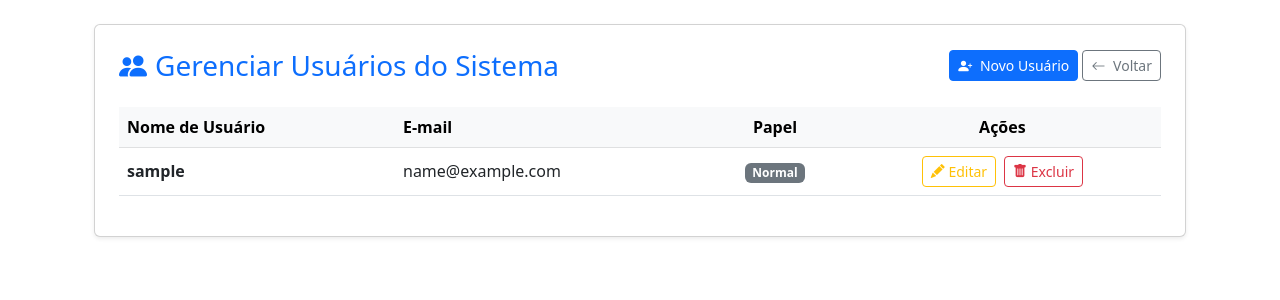
After one commit to agua-2025/sistema-agua, a Flask app: template templates/listar_usuarios.html in a window 1280 px wide. The commit adds this page. Shown: the top 300 px of the page. Run offline with Flask 3, Linux system fonts and the light colour scheme; the template is opened without the code that fills it: most values are stand-ins (such as "Sample title", 1, 10 or a date in 2020).

Commit message:
ajustes de usuáiro

```diff
--- a/app.py
+++ b/app.py
@@ -1497,7 +1497,7 @@ def detalhes_pagamento(leitura_id):
 
     return render_template('detalhes_pagamento.html', **contexto)
 
-# --- Recuperação de Senha ---
+# --- Recuperação de Senha--------------
 @app.route('/recuperar-senha', methods=['POST'])
 def recuperar_senha():
     email = request.form.get('email', '').strip().lower()
@@ -1505,51 +1505,48 @@ def recuperar_senha():
 
     db = get_db()
     try:
-        user = db.execute(text('SELECT id FROM usuarios_admin WHERE email = ?'), (email,)).fetchone()
-
-        if not user:
-            flash("E-mail não cadastrado.", "error")
-            return redirect(url_for('login'))
-
-        token = secrets.token_urlsafe(50)
-        expires_at = datetime.now() + timedelta(hours=1)
-        expires_at_str = expires_at.strftime('%Y-%m-%d %H:%M:%S')
-
-        db.execute(text("""
-            UPDATE usuarios_admin
-            SET reset_token = ?, reset_expira_em = ?
-            WHERE id = ?
-        """), (token, expires_at_str, user['id']))
-        db.commit()
-        app.logger.info(f"Token de reset gerado para user_id {user['id']}")
-
+        # A transação agora começa antes de qualquer operação no banco
+        with db.begin():
+            # A busca pelo usuário agora está DENTRO da transação
+            user_bruto = db.execute(text('SELECT * FROM usuarios_admin WHERE email = :email'), {'email': email}).fetchone()
+
+            # Se o usuário não for encontrado, a função termina aqui.
+            # A transação será revertida automaticamente ao sair do bloco 'with'.
+            if not user_bruto:
+                flash("O e-mail informado não foi encontrado em nosso sistema.", "warning")
+                return redirect(url_for('login'))
+
+            # Se o usuário foi encontrado, o resto do processo continua...
+            user = user_bruto._asdict()
+            token = secrets.token_urlsafe(50)
+            expires_at = datetime.now() + timedelta(hours=1)
+
+            # O UPDATE do token também está na mesma transação
+            db.execute(text("""
+                UPDATE usuarios_admin
+                SET reset_token = :token, reset_expira_em = :expira
+                WHERE id = :user_id
+            """), {'token': token, 'expira': expires_at, 'user_id': user['id']})
+
+        # O envio de e-mail acontece DEPOIS que a transação foi salva com sucesso
         reset_link = url_for('redefinir_senha_form', token=token, _external=True)
 
         assunto = "Recuperação de Senha - Águas de Santa Maria"
-        corpo = f"""
-        Olá! Você solicitou a redefinição da sua senha.
-
-        Clique no link abaixo para redefinir sua senha:
-        {reset_link}
-
-        O link será válido por 1 hora.
-
-        Se você não solicitou a alteração, ignore esta mensagem.
-        """
+        corpo = f"Olá, {user.get('username', 'Usuário')}! Para redefinir sua senha, clique no link a seguir: {reset_link}"
         sucesso = enviar_email(email, assunto, corpo)
 
         if sucesso:
-            flash("Um link foi enviado para o seu e-mail.", "info")
+            flash("Se o e-mail existir em nosso sistema, um link para redefinição de senha foi enviado.", "success")
         else:
-            flash("Erro ao enviar e-mail. Verifique suas configurações e tente novamente.", "error")
-
-        return redirect(url_for('login'))
+            flash("Erro ao enviar e-mail. Verifique as configurações do servidor.", "danger")
 
     except Exception as e:
         app.logger.error(f"Erro ao processar recuperação de senha: {str(e)}", exc_info=True)
-        flash("Ocorreu um erro ao processar sua solicitação.", "error")
-        return redirect(url_for('login'))
-
+        flash("Ocorreu um erro ao processar sua solicitação.", "danger")
+
+    return redirect(url_for('login'))
+
+#-----------------Redefinir Senha--------------
 @app.route('/redefinir-senha')
 def redefinir_senha_form():
     token = request.args.get('token')
@@ -1558,53 +1555,78 @@ def redefinir_senha_form():
         return redirect(url_for('login'))
 
     db = get_db()
+    # CORREÇÃO 3: Trocado '?' por parâmetros nomeados
     user = db.execute(text("""
-    SELECT id FROM usuarios_admin
-    WHERE reset_token = ? AND reset_expira_em > ?
-"""), (token, datetime.now().strftime('%Y-%m-%d %H:%M:%S'))).fetchone()
+        SELECT id FROM usuarios_admin
+        WHERE reset_token = :token AND reset_expira_em > :agora
+    """), {'token': token, 'agora': datetime.now().strftime('%Y-%m-%d %H:%M:%S')}).fetchone()
 
     if not user:
         flash("Token inválido ou expirado.", "error")
         return redirect(url_for('login'))
+
     return render_template('redefinir_senha.html', token=token)
 
+#--------Atualizar Senha-------------
 @app.route('/atualizar-senha', methods=['POST'])
 def atualizar_senha():
     token = request.form.get('token')
     nova_senha = request.form.get('nova_senha')
     confirmar_senha = request.form.get('confirmar_senha')
 
+    # Validação do formulário (mantida como estava)
     if not nova_senha or len(nova_senha) < 6:
         flash("A senha deve ter pelo menos 6 caracteres.", "error")
         return render_template('redefinir_senha.html', token=token)
-
     if nova_senha != confirmar_senha:
         flash("As senhas não coincidem.", "error")
         return render_template('redefinir_senha.html', token=token)
 
     db = get_db()
     try:
-        user = db.execute(text("""
-            SELECT id FROM usuarios_admin
-            WHERE reset_token = ? AND reset_expira_em > ?
-"""), (token, datetime.now().strftime('%Y-%m-%d %H:%M:%S'))).fetchone()
-
-        if user:
-            db.execute(text("""
-                UPDATE usuarios_admin
-                SET senha_hash = ?, reset_token = NULL, reset_expira_em = NULL
-                WHERE id = ?
-"""), (generate_password_hash(nova_senha), user['id']))
-            db.commit()
-            flash("Senha alterada com sucesso!", "success")
-            return redirect(url_for('login'))
-        else:
-            flash("Link inválido ou expirado.", "error")
-            return render_template('redefinir_senha.html', token=token)
+        app.logger.info("--- INICIANDO DIAGNÓSTICO DE ATUALIZAÇÃO DE SENHA ---")
+
+        # Inicia a transação
+        with db.begin():
+            agora_str = datetime.now().strftime('%Y-%m-%d %H:%M:%S')
+            app.logger.info(f"Buscando usuário com token '{token[:10]}...' válido antes de {agora_str}")
+
+            user = db.execute(text("""
+                SELECT id FROM usuarios_admin
+                WHERE reset_token = :token AND reset_expira_em > :agora
+            """), {'token': token, 'agora': agora_str}).fetchone()
+
+            if user:
+                app.logger.info(f"Token válido encontrado para user_id: {user.id}")
+                senha_hash_nova = generate_password_hash(nova_senha)
+                app.logger.info(f"Novo hash de senha gerado: {senha_hash_nova[:20]}...")
+
+                app.logger.info("Executando o comando UPDATE no banco de dados...")
+                resultado = db.execute(text("""
+                    UPDATE usuarios_admin
+                    SET senha_hash = :senha, reset_token = NULL, reset_expira_em = NULL
+                    WHERE id = :user_id
+                """), {'senha': senha_hash_nova, 'user_id': user.id})
+
+                # A propriedade rowcount nos diz quantas linhas foram afetadas pelo UPDATE.
+                # Se for 1, significa que o UPDATE funcionou. Se for 0, algo deu errado.
+                app.logger.info(f"Comando UPDATE executado. Linhas afetadas: {resultado.rowcount}")
+
+            else:
+                app.logger.warning(f"Nenhum usuário encontrado com o token '{token[:10]}...' ou o token expirou.")
+                flash("Link inválido ou expirado.", "error")
+                return render_template('redefinir_senha.html', token=token)
+
+        # Se o bloco 'with db.begin()' terminar sem erros, o commit é automático.
+        app.logger.info("Transação concluída com sucesso (commit realizado).")
+        flash("Senha alterada com sucesso! Você já pode fazer o login.", "success")
+        return redirect(url_for('login'))
+
     except Exception as e:
-        app.logger.error(f"Erro ao atualizar senha: {str(e)}", exc_info=True)
+        app.logger.error(f"ERRO CRÍTICO ao atualizar senha: {str(e)}", exc_info=True)
         flash("Ocorreu um erro. Tente novamente mais tarde.", "error")
         return render_template('redefinir_senha.html', token=token)
+
 
 # --- Cadastrar Usuário (VERSÃO FINAL E CORRETA) ---
 @app.route('/cadastrar-usuario', methods=['GET', 'POST'])
@@ -1668,6 +1690,125 @@ def cadastrar_usuario():
             return redirect(url_for('cadastrar_usuario'))
 
     return render_template('cadastrar_usuario.html')
+
+#------------------------Exibir Lista de Usuário do Sitema-----------
+@app.route('/usuarios')
+@admin_required # Garante que apenas administradores possam aceder
+def listar_usuarios():
+    """Exibe a lista de todos os usuários do sistema para gerenciamento."""
+    db = get_db()
+    try:
+        usuarios_brutos = db.execute(text("SELECT id, username, email, papel FROM usuarios_admin ORDER BY username")).fetchall()
+        usuarios = [u._asdict() for u in usuarios_brutos]
+        return render_template('listar_usuarios.html', usuarios=usuarios)
+    except Exception as e:
+        app.logger.error(f"Erro ao listar usuários: {e}", exc_info=True)
+        flash("Ocorreu um erro ao carregar a lista de usuários.", "danger")
+        return redirect(url_for('dashboard'))
+
+
+#------------Editar Usuários do Sistema---------------------------
+@app.route('/usuario/editar/<int:usuario_id>', methods=['GET', 'POST'])
+@admin_required
+def editar_usuario(usuario_id):
+    db = get_db()
+
+    if request.method == 'POST':
+        try:
+            # Coleta os dados do formulário
+            username = request.form.get('username').strip()
+            email = request.form.get('email').strip().lower()
+            papel = request.form.get('papel')
+            nova_senha = request.form.get('nova_senha')
+
+            if not all([username, email, papel]):
+                flash("Os campos Nome de Usuário, E-mail e Papel são obrigatórios.", "danger")
+                return redirect(url_for('editar_usuario', usuario_id=usuario_id))
+
+            # --- CORREÇÃO APLICADA AQUI ---
+            # A transação agora começa antes de qualquer operação no banco
+            with db.begin():
+                # A verificação de usuário existente agora está DENTRO da transação
+                usuario_existente = db.execute(text("""
+                    SELECT id FROM usuarios_admin
+                    WHERE (username = :username OR email = :email) AND id != :id
+                """), {'username': username, 'email': email, 'id': usuario_id}).fetchone()
+
+                if usuario_existente:
+                    # Usamos um 'raise' para interromper a transação e mostrar o erro
+                    raise ValueError("O nome de usuário ou e-mail informado já está em uso por outra conta.")
+
+                # Se uma nova senha foi fornecida, atualiza o hash
+                if nova_senha:
+                    if len(nova_senha) < 6:
+                         raise ValueError("A nova senha deve ter pelo menos 6 caracteres.")
+                    senha_hash = generate_password_hash(nova_senha)
+                    db.execute(text("""
+                        UPDATE usuarios_admin
+                        SET username = :username, email = :email, papel = :papel, senha_hash = :senha
+                        WHERE id = :id
+                    """), {'username': username, 'email': email, 'papel': papel, 'senha': senha_hash, 'id': usuario_id})
+                else:
+                    # Se não, atualiza apenas os outros dados
+                    db.execute(text("""
+                        UPDATE usuarios_admin
+                        SET username = :username, email = :email, papel = :papel
+                        WHERE id = :id
+                    """), {'username': username, 'email': email, 'papel': papel, 'id': usuario_id})
+
+            # Se o bloco 'with' terminar sem erros, o commit é automático
+            flash("Usuário atualizado com sucesso!", "success")
+            return redirect(url_for('listar_usuarios'))
+
+        except ValueError as e:
+            flash(str(e), "danger") # Mostra a mensagem de erro específica
+        except Exception as e:
+            app.logger.error(f"Erro ao editar usuário ID {usuario_id}: {e}", exc_info=True)
+            flash("Ocorreu um erro ao atualizar o usuário.", "danger")
+
+        return redirect(url_for('editar_usuario', usuario_id=usuario_id))
+
+    # Lógica GET para carregar a página (sem alterações)
+    else:
+        usuario_bruto = db.execute(text("SELECT id, username, email, papel FROM usuarios_admin WHERE id = :id"), {'id': usuario_id}).fetchone()
+        if not usuario_bruto:
+            flash("Usuário não encontrado.", "danger")
+            return redirect(url_for('listar_usuarios'))
+
+        usuario = usuario_bruto._asdict()
+        return render_template('editar_usuario.html', usuario=usuario)
+
+# ----------------Excluir Usuários do Sistema------------------------------
+@app.route('/usuario/excluir/<int:usuario_id>', methods=['POST'])
+@admin_required
+def excluir_usuario(usuario_id):
+    # Trava de segurança 1: Impede que o usuário se autoexclua.
+    if usuario_id == session.get('user_id'):
+        flash("Você não pode excluir sua própria conta enquanto estiver logado.", "danger")
+        return redirect(url_for('listar_usuarios'))
+
+    db = get_db()
+    try:
+        with db.begin():
+            # Trava de segurança 2: Verifica se este é o último administrador.
+            total_admins = db.execute(text("SELECT COUNT(id) FROM usuarios_admin WHERE papel = 'admin'")).scalar_one()
+
+            if total_admins <= 1:
+                usuario_a_excluir = db.execute(text("SELECT papel FROM usuarios_admin WHERE id = :id"), {'id': usuario_id}).fetchone()
+                if usuario_a_excluir and usuario_a_excluir.papel == 'admin':
+                    flash("Não é possível excluir o último administrador do sistema.", "danger")
+                    return redirect(url_for('listar_usuarios'))
+
+            # Se passar por todas as travas de segurança, exclui o usuário.
+            db.execute(text("DELETE FROM usuarios_admin WHERE id = :id"), {'id': usuario_id})
+
+        flash("Usuário excluído com sucesso.", "success")
+
+    except Exception as e:
+        app.logger.error(f"Erro ao excluir usuário ID {usuario_id}: {e}", exc_info=True)
+        flash("Ocorreu um erro ao tentar excluir o usuário.", "danger")
+
+    return redirect(url_for('listar_usuarios'))
 
 #----------Editar Consumidor (VERSÃO FINAL COM VALIDAÇÕES)---------------------
 @app.route('/cliente/editar/<int:id>', methods=['GET', 'POST'])
--- /dev/null
+++ b/templates/listar_usuarios.html
@@ -0,0 +1,67 @@
+{% extends "base.html" %}
+
+{% block title %}Gerenciar Usuários{% endblock %}
+
+{% block content %}
+<div class="container my-4">
+    <div class="card shadow-sm">
+        <div class="card-body p-4">
+            <div class="d-flex justify-content-between align-items-center mb-4">
+                <h3 class="mb-0 text-primary"><i class="bi bi-people-fill me-2"></i>Gerenciar Usuários do Sistema</h3>
+                <div>
+                    <a href="{{ url_for('cadastrar_usuario') }}" class="btn btn-primary btn-sm"><i class="bi bi-person-plus-fill me-1"></i> Novo Usuário</a>
+                    <a href="{{ url_for('dashboard') }}" class="btn btn-outline-secondary btn-sm"><i class="bi bi-arrow-left me-1"></i> Voltar</a>
+                </div>
+            </div>
+
+            {% include '_flash_messages.html' %}
+
+            <div class="table-responsive">
+                <table class="table table-hover align-middle">
+                    <thead class="table-light">
+                        <tr class="text-center">
+                            <th class="text-start">Nome de Usuário</th>
+                            <th class="text-start">E-mail</th>
+                            <th>Papel</th>
+                            <th>Ações</th>
+                        </tr>
+                    </thead>
+                    <tbody>
+                        {% for usuario in usuarios %}
+                        <tr>
+                            <td class="text-start fw-bold">{{ usuario.username }}</td>
+                            <td class="text-start">{{ usuario.email }}</td>
+                            <td class="text-center">
+                                {% if usuario.papel == 'admin' %}
+                                    <span class="badge bg-danger">Administrador</span>
+                                {% else %}
+                                    <span class="badge bg-secondary">Normal</span>
+                                {% endif %}
+                            </td>
+                            <td class="text-center">
+                                <div class="d-flex justify-content-center gap-2">
+                                    <a href="{{ url_for('editar_usuario', usuario_id=usuario.id) }}" class="btn btn-sm btn-outline-warning" title="Editar Usuário">
+                                        <i class="bi bi-pencil-fill"></i> Editar
+                                    </a>
+
+                                    {% if usuario.id != session.user_id %}
+                                    <form action="{{ url_for('excluir_usuario', usuario_id=usuario.id) }}" method="post"
+                                          onsubmit="return confirm('Tem certeza que deseja excluir o usuário \'{{ usuario.username }}\'? Esta ação é irreversível.');">
+                                        <button type="submit" class="btn btn-sm btn-outline-danger" title="Excluir Usuário">
+                                            <i class="bi bi-trash-fill"></i> Excluir
+                                        </button>
+                                    </form>
+                                    {% endif %}
+                                </div>
+                            </td>
+                        </tr>
+                        {% else %}
+                        <tr><td colspan="4" class="text-center p-5 text-muted">Nenhum usuário encontrado.</td></tr>
+                        {% endfor %}
+                    </tbody>
+                </table>
+            </div>
+        </div>
+    </div>
+</div>
+{% endblock %}
```
Also changed, not shown: templates/dashboard.html (+4 -4 lines), templates/editar_usuario.html (added, +46 -0 lines).
